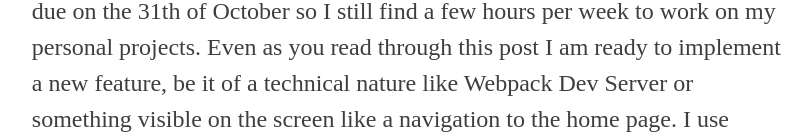
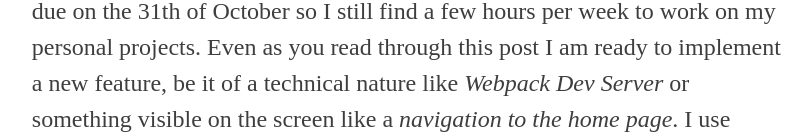
Before and after one commit to TudorTacal/genesis, a React app: page /posts/what-am-i-building-agile-software-delivery in a window 1280 px wide. Shown: the part 660-800 px from the top of the page, without its empty margins (233-1045 px from the left). Built offline with nearby package versions, Linux system fonts and the light colour scheme; the HTML template or start-up script is replaced by a standard one.

Commit message:
Fix it typo

```diff
--- a/src/client/blog-post/blog-post.js
+++ b/src/client/blog-post/blog-post.js
@@ -119,8 +119,8 @@ const BlogPost = (props) => {
               To prove my point, I am developing this website in real time. My baby girl is due on
               the 31th of October so I still find a few hours per week to work on my personal projects.
               Even as you read through this post I am ready to implement a new feature, be it of a technical
-              nature like <it>Webpack Dev Server</it> or something visible on the screen like a <it>navigation to
-              the home page</it>. I use <StyledLink to="//www.waffle.io" target="_blank">Waffle</StyledLink> & {" "}
+              nature like <i>Webpack Dev Server</i> or something visible on the screen like a <i>navigation to
+              the home page</i>. I use <StyledLink to="//www.waffle.io" target="_blank">Waffle</StyledLink> & {" "}
               <StyledLink to="//www.trello.com" target="_blank">Trello</StyledLink> to manage the project; you can see some items in my backlog
               on <StyledLink to="//github.com/TudorTacal/genesis/issues" target="_blank">Github</StyledLink>
             </p>
```
